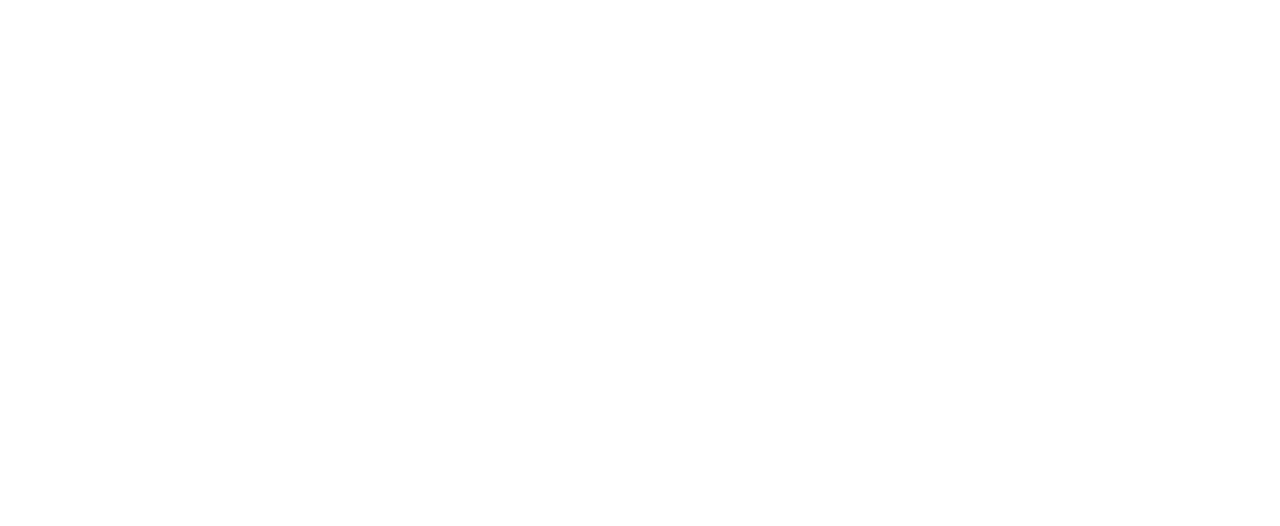
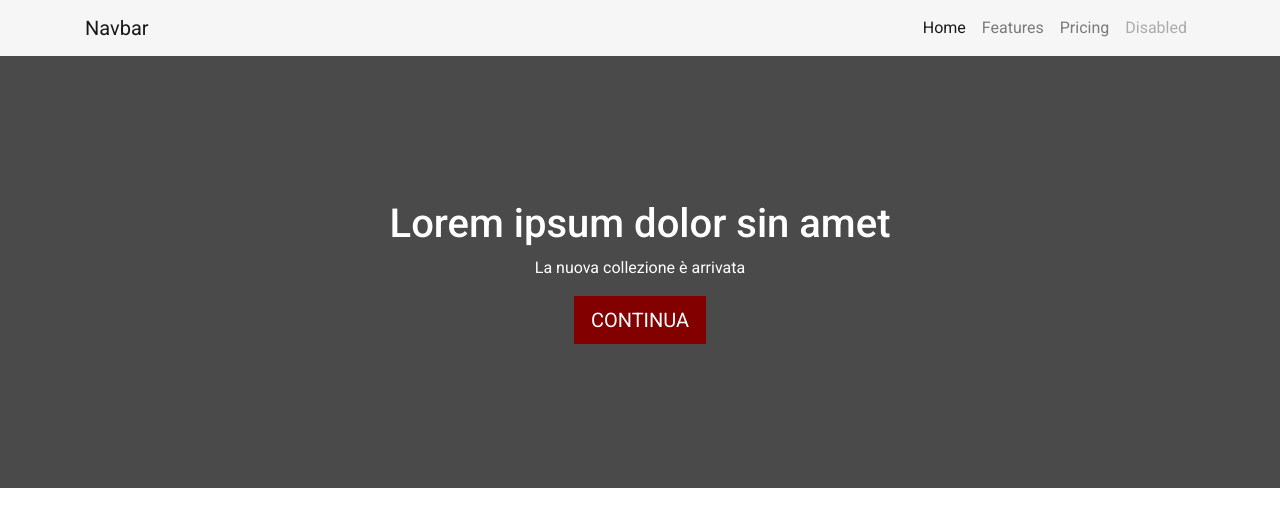
Before and after one commit to paola-toninelli/my-first-repo, a website: page index.html in a window 1280 px wide. Drawn offline with nearby package versions, Linux system fonts and the light colour scheme.

Commit message:
work in progress

```diff
--- a/index.html
+++ b/index.html
@@ -12,5 +12,56 @@
   </head>
   <body>
 
+<header>
+    <nav class="navbar navbar-expand-lg navbar-light bg-light">
+      <div class="container">
+        <a class="navbar-brand" href="#">Navbar</a>
+        <button class="navbar-toggler" type="button" data-toggle="collapse" data-target="#navbarNavAltMarkup" aria-controls="navbarNavAltMarkup" aria-expanded="false" aria-label="Toggle navigation">
+          <span class="navbar-toggler-icon"></span>
+        </button>
+        <div class="collapse navbar-collapse" id="navbarNavAltMarkup">
+          <div class="navbar-nav  ml-auto">
+                <a class="nav-item nav-link active" href="#">Home <span class="sr-only">(current)</span></a>
+                <a class="nav-item nav-link" href="#">Features</a>
+                <a class="nav-item nav-link" href="#">Pricing</a>
+                <a class="nav-item nav-link disabled" href="#" tabindex="-1" aria-disabled="true">Disabled</a>
+          </div>
+        </div>
+      </div>
+    </nav>
+</header>
+
+
+<main>
+    <section class="section bg-secondary page-hero">
+        <div class="container">
+            <div class="row">
+                <div class="col-12">
+                    <div class="text-center page-hero-content d-flex justify-content-center align-items-center">
+                        <div>
+                            <h1 class="text-white">Lorem ipsum dolor sin amet</h1>
+                            <p class="text-white">La nuova collezione è arrivata</p>
+                            <a href="#" class="btn btn-primary btn-lg text-uppercase rounded-0">Continua</a>
+                        </div>
+                    </div>
+                </div>
+            </div>
+        </div>
+    </section>
+</main>
+
+
+  <footer>
+
+  </footer>
+
+  <!-- Optional JavaScript -->
+    <!-- jQuery first, then Popper.js, then Bootstrap JS -->
+    <script src="https://code.jquery.com/jquery-3.3.1.slim.min.js" integrity="sha384-q8i/X+965DzO0rT7abK41JStQIAqVgRVzpbzo5smXKp4YfRvH+8abtTE1Pi6jizo" crossorigin="anonymous"></script>
+    <script src="https://cdnjs.cloudflare.com/ajax/libs/popper.js/1.14.3/umd/popper.min.js" integrity="sha384-ZMP7rVo3mIykV+2+9J3UJ46jBk0WLaUAdn689aCwoqbBJiSnjAK/l8WvCWPIPm49" crossorigin="anonymous"></script>
+    <script src="https://stackpath.bootstrapcdn.com/bootstrap/4.1.3/js/bootstrap.min.js" integrity="sha384-ChfqqxuZUCnJSK3+MXmPNIyE6ZbWh2IMqE241rYiqJxyMiZ6OW/JmZQ5stwEULTy" crossorigin="anonymous"></script>
   </body>
 </html>
+
+  </body>
+</html>
--- a/src/sass/base.scss
+++ b/src/sass/base.scss
@@ -1,4 +1,17 @@
+.section{
+    padding-top: 2rem;
+    padding-bottom: 2rem;
+    @include media-breakpoint-up(md){
+        padding-bottom: 3rem;
+        padding-top: 3rem;
+    }
+}
 
+.page-hero{
+    .page-hero-content{
+        min-height:336px ;
+    }
+}
 
 
 
--- a/src/sass/main.scss
+++ b/src/sass/main.scss
@@ -4,7 +4,7 @@
 @import '../../node_modules/bootstrap/scss/bootstrap';
 
 // typography
-@import 'modules/typography';
+@import './modules/typography';
 
 // base style
-@import 'base';
+@import './base';
```
Also changed, not shown: dist/css/main.css, 1 other file.
